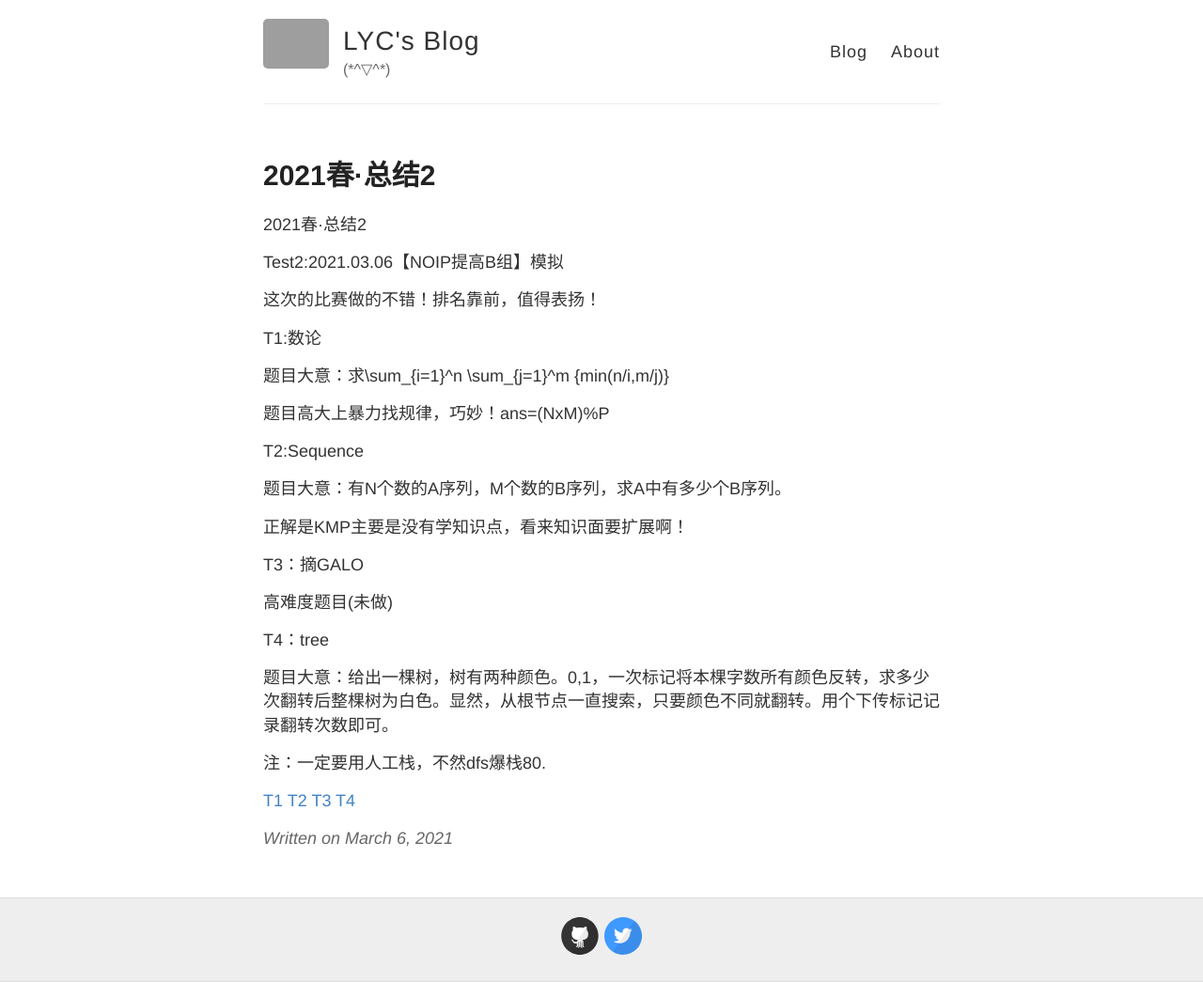
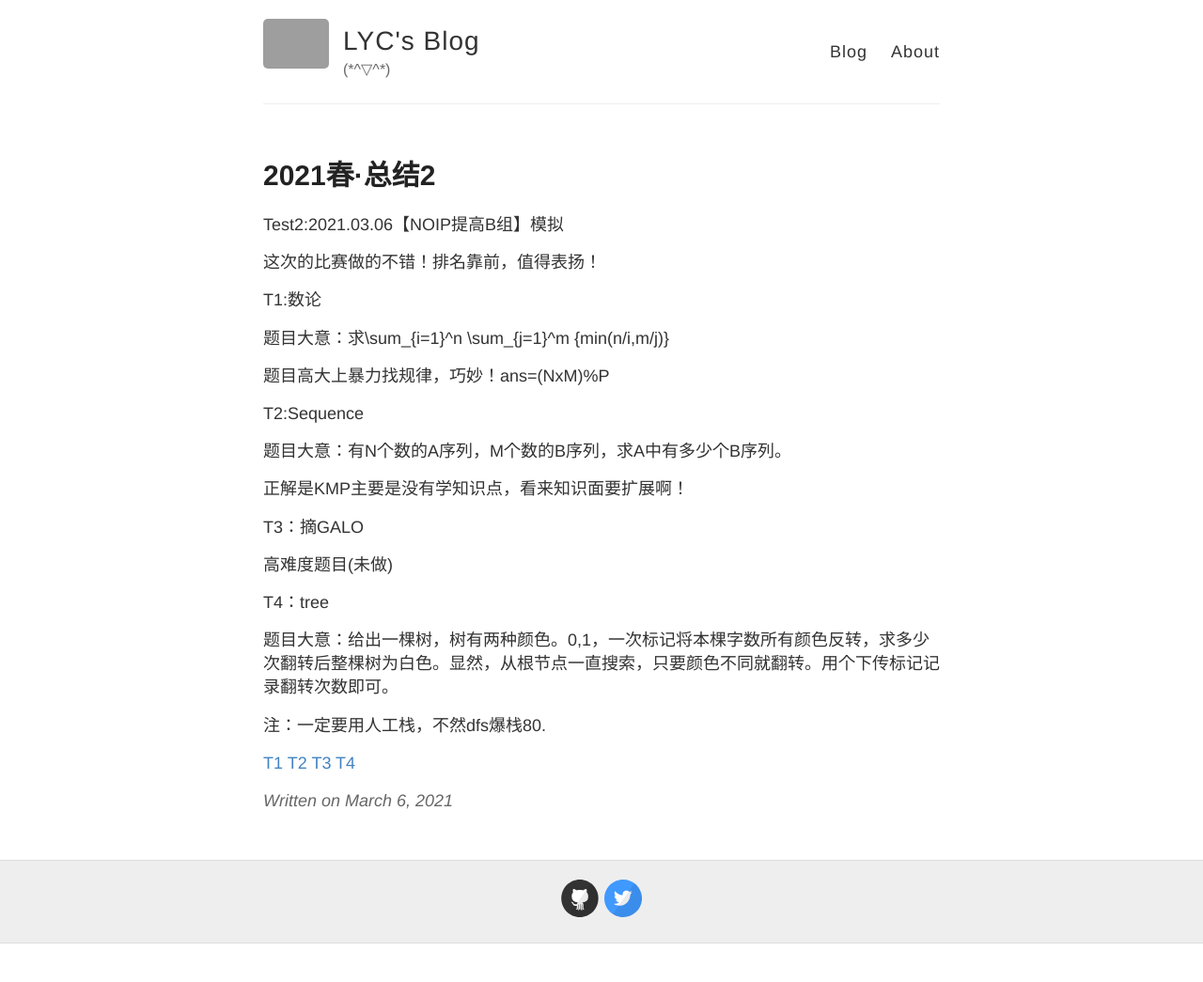
Before and after one commit to IchengU/IchengU.github.io, a Jekyll site: the page built from _posts/2021-3-6-2021春·总结2.md, in a window 1280 px wide. Shown: the whole page at 94% size. Built offline with Jekyll 4.4.1, drawn with Linux system fonts in a browser that asks for light colours; our own code applies the rules of GitHub Pages for plain Markdown files; after the commit the page ends 1004 px from its top, so only the background shows below that; grey boxes are pictures that could not be loaded.

Commit message:
Update 2021-3-6-2021春·总结2.md

```diff
--- a/_posts/2021-3-6-2021春·总结2.md
+++ b/_posts/2021-3-6-2021春·总结2.md
@@ -1,5 +1,3 @@
-2021春·总结2
-
 Test2:2021.03.06【NOIP提高B组】模拟
 
 这次的比赛做的不错！排名靠前，值得表扬！
```
